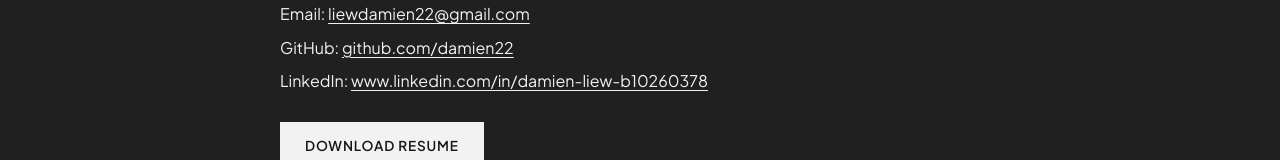
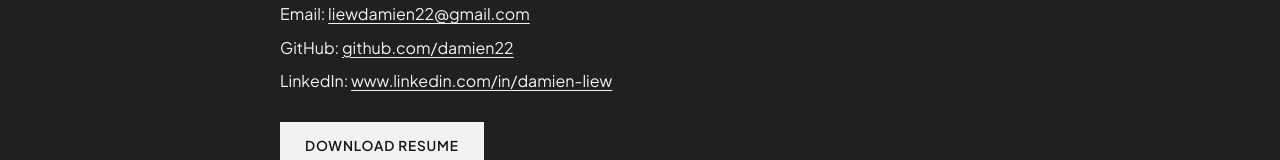
Before and after one commit to liewdamien22-a11y/Portfolio-site, a plain HTML site: page index.html in a window 1280 px wide. Shown: the part 3146-3306 px from the top of the page. Drawn offline with Linux system fonts and the light colour scheme.

Commit message:
link update

```diff
--- a/index.html
+++ b/index.html
@@ -44,7 +44,7 @@
         <ul class="social-list">
           <li><a class="social-list__link" href="https://github.com/liewdamien22-a11y2" target="_blank" rel="noopener noreferrer">GitHub</a></li>
 
-          <li><a class="social-list__link" href="www.linkedin.com/in/damien-liew-b10260378" target="_blank" rel="noopener noreferrer">LinkedIn</a></li>
+          <li><a class="social-list__link" href="https://www.linkedin.com/in/damien-liew" target="_blank" rel="noopener noreferrer">LinkedIn</a></li>
         </ul>
         </div>
         <img class="hero__photo" src="assets/images/photo.jpeg" alt="Placeholder for a photo of Damien Liew" width="360" height="440">
@@ -161,7 +161,7 @@
           <li>Email: <a href="mailto:liewdamien22@gmail.com">liewdamien22@gmail.com</a></li>
           <li>GitHub: <a href="https://github.com/liewdamien22-a11y" target="_blank" rel="noopener noreferrer">github.com/damien22</a></li>
 
-          <li>LinkedIn: <a href="https://www.linkedin.com/in/damien-liew-b10260378" target="_blank" rel="noopener noreferrer">www.linkedin.com/in/damien-liew-b10260378</a></li>
+          <li>LinkedIn: <a href="https://www.linkedin.com/in/damien-liew" target="_blank" rel="noopener noreferrer">www.linkedin.com/in/damien-liew</a></li>
         </ul>
         <a class="btn btn--primary" href="assets/documents/Liew_Zhe_Wei_Damien_Resume.docx" download="Liew_Zhe_Wei_Damien_Resume.docx">Download resume</a>
       </div>
```
